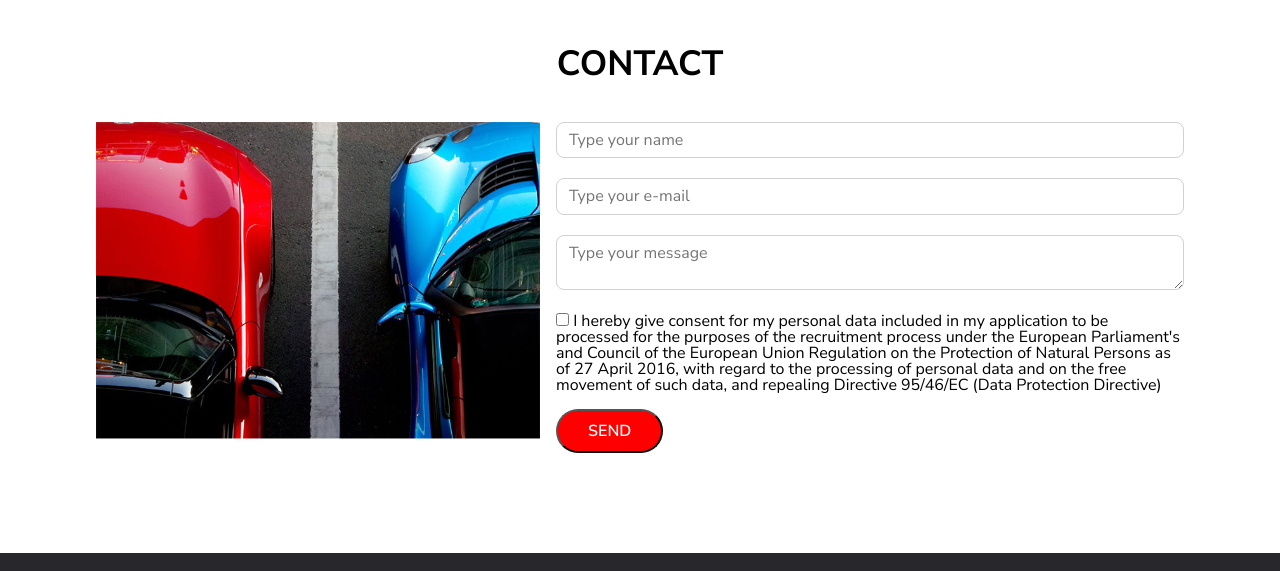
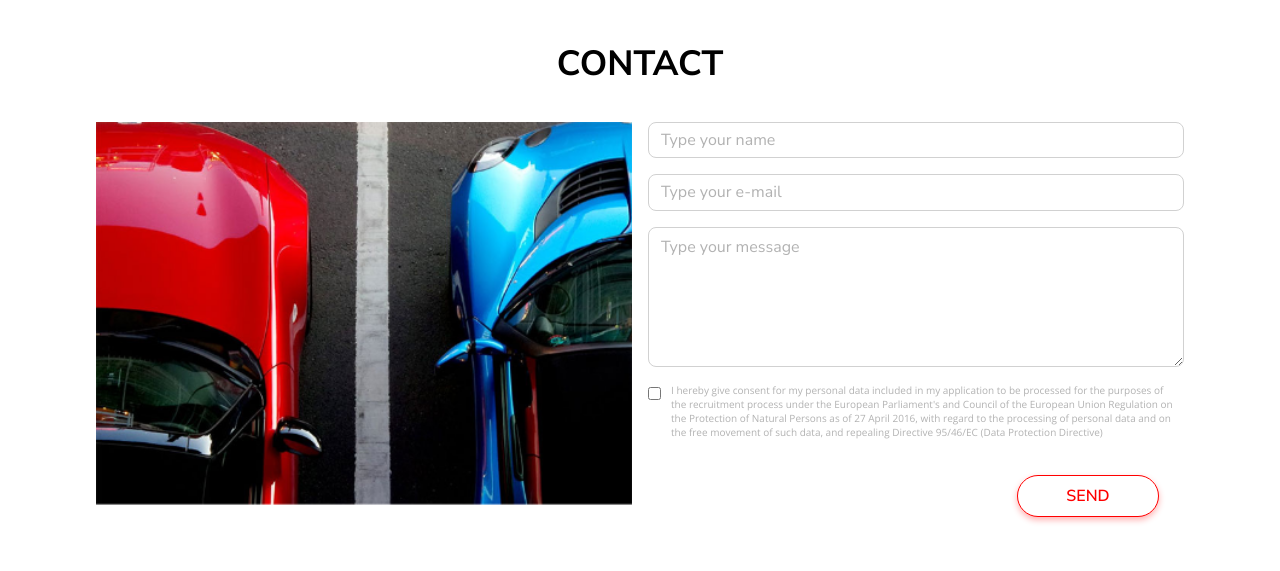
Before and after one commit to artoneya1/website-test, a plain HTML site: page index.html in a window 1280 px wide. Shown: the part 2060-2631 px from the top of the page. Drawn offline with nearby package versions, Linux system fonts and the light colour scheme.

Commit message:
edit contact

```diff
--- a/css/style.css
+++ b/css/style.css
@@ -144,6 +144,13 @@ body {
     color: var(--secondary-color);
 }
 
+.btn-adjacent {
+    background-color: var(--white-color);
+    color: var(--secondary-color);
+    border: 1px solid var(--secondary-color);
+    box-shadow: 0 3px 6px var(--secondary-color-transparent-100);
+}
+
 .btn-large {
     padding: 1.375em 3.4375em;
 }
@@ -209,9 +216,11 @@ body {
 #service .section__title {
     color: var(--white-color);
 }
+
 #service .section__column--title {
     color: var(--white-color);
 }
+
 #service .section__column--subtitle {
     color: var(--gray-color-300);
     margin-right: 0;
@@ -219,8 +228,17 @@ body {
 /* e: service */
 
 /* contact */
+#contact .section__column {
+    width: 50%;
+}
+
+#contact .section__column img {
+    width: 100%;
+}
+
 .form {
-
+    display: flex;
+    flex-direction: column;
 }
 
 .form__input {
@@ -228,11 +246,48 @@ body {
     border: 1px solid var(--gray-color-400);
     border-radius: 8px;
     padding: 8px 12px;
-    margin-bottom: 20px;
+    outline: none;
+}
+
+.form__input:focus {
+    box-shadow: 0 1px 6px var(--secondary-color-transparent-100);
+    border: 1px solid var(--secondary-color);
+}
+
+.form__input::placeholder {
+    font: normal normal normal 1em var(--primary-font);
+    letter-spacing: 0;
+    color: var(--gray-color-300);
+}
+
+.form__checkbox-container {
+    display: flex;
+    align-items: flex-start;
+    gap: 10px;
 }
 
 .form__checkbox {
     margin-bottom: 20px;
+}
+
+.form .form__checkbox {
+    font: normal normal 300 0.625em var(--secondary-font);
+    letter-spacing: 0px;
+    color: var(--gray-color-300);
+}
+
+.form input[type="submit"] {
+    width: 142px;
+    align-self: flex-end;
+}
+
+.form textarea {
+    height: 140px;
+}
+
+.form #checkbox {
+    width: 20px;
+    margin-top: 4px;
 }
 /* e: contact */
 
--- a/index.html
+++ b/index.html
@@ -130,10 +130,12 @@
                     <input type="text" placeholder="Type your e-mail" id="email" class="form__input" /><br/>
                     <label for="message"></label>
                     <textarea  placeholder="Type your message" id="message" class="form__input"></textarea><br/>
-                    <input type="checkbox" id="checkbox" />
-                    <label for="checkbox" class="form__checkbox" >I hereby give consent for my personal data included in my application to be processed for the purposes of the recruitment process under the European Parliament's and Council of the European Union Regulation on the Protection of Natural Persons as of 27 April 2016, with regard to the processing of personal data and on the free movement of such data, and repealing Directive 95/46/EC (Data Protection Directive)</label><br/>
+                    <div class="form__checkbox-container">
+                        <input type="checkbox" id="checkbox" />
+                        <label for="checkbox" class="form__checkbox" >I hereby give consent for my personal data included in my application to be processed for the purposes of the recruitment process under the European Parliament's and Council of the European Union Regulation on the Protection of Natural Persons as of 27 April 2016, with regard to the processing of personal data and on the free movement of such data, and repealing Directive 95/46/EC (Data Protection Directive)</label><br/>
+                    </div>
                     <br/>
-                    <input type="submit" value="Send" class="btn btn-primary btn-small" />
+                    <input type="submit" value="Send" class="btn btn-adjacent btn-small" />
                 </form>
             </div>
         </div>
```
